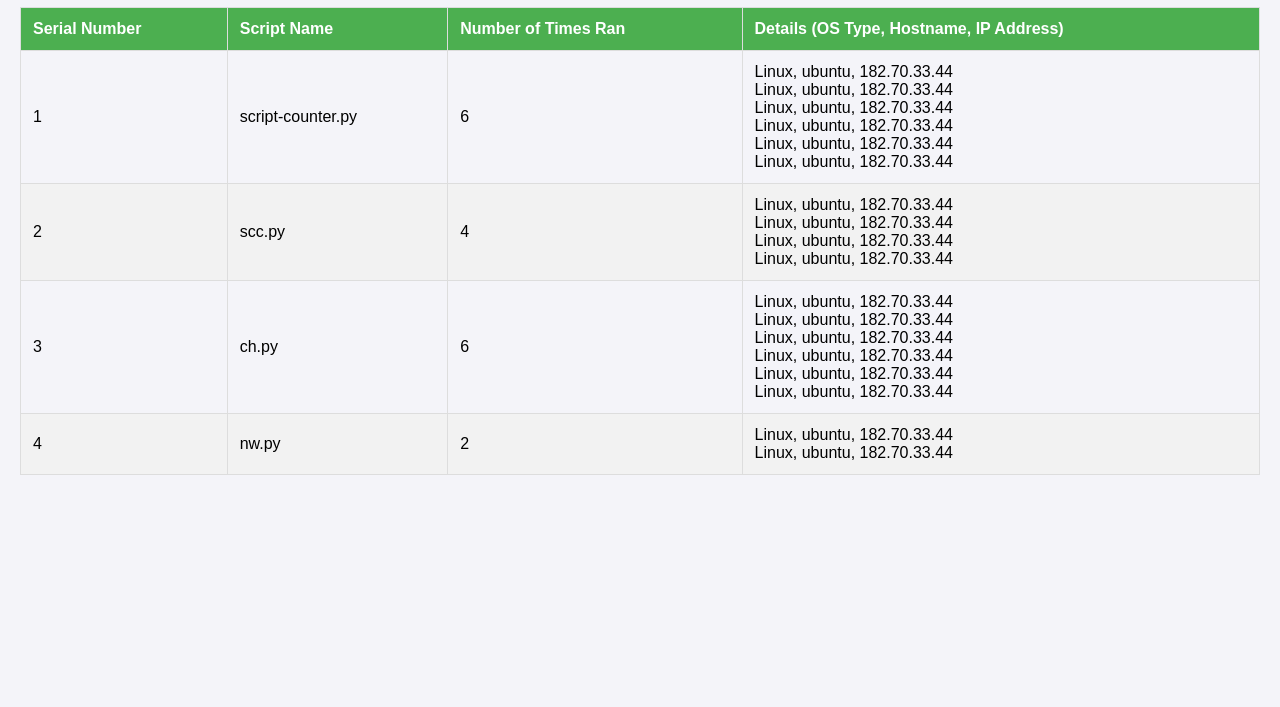
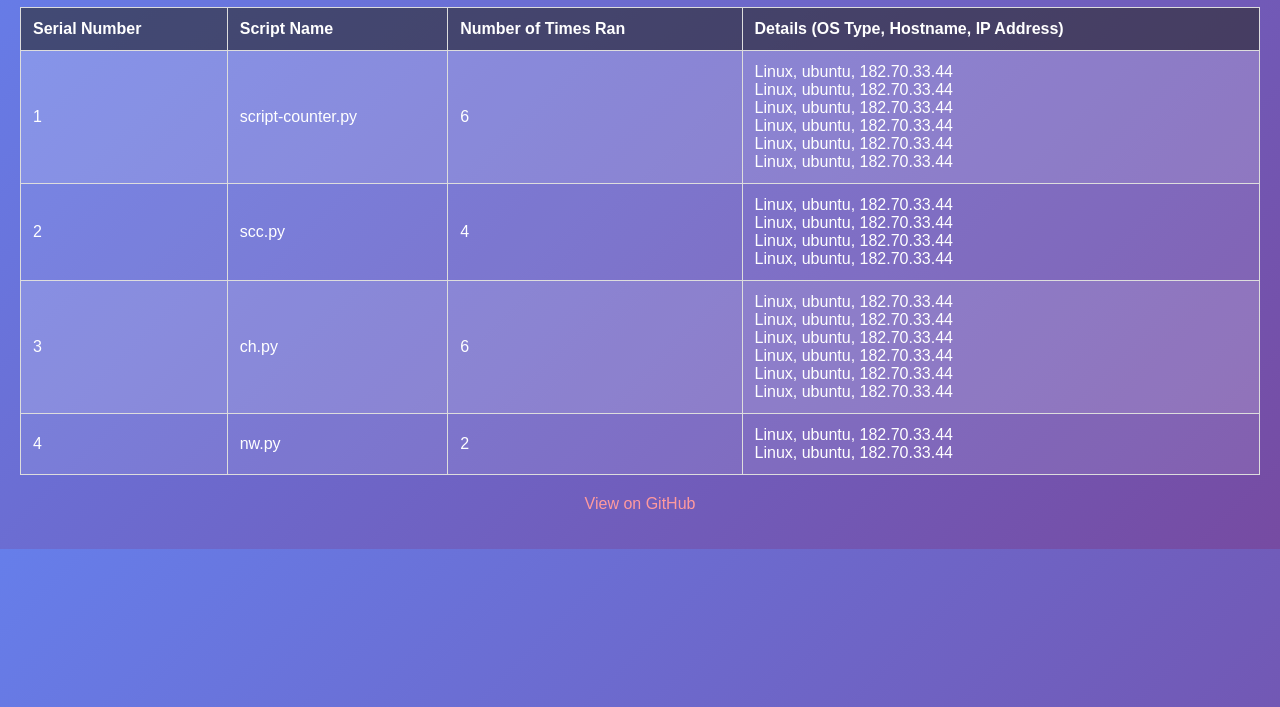
Before and after one commit to randumduck/script-counter, a plain HTML site: page index.html in a window 1280 px wide. Shown: the part 93-800 px from the top of the page. Drawn offline with Linux system fonts and the light colour scheme.

Commit message:
Update index.html

```diff
--- a/index.html
+++ b/index.html
@@ -2,17 +2,18 @@
 <html lang="en">
 <head>
     <meta charset="UTF-8">
-    <title>Script Run Counter</title>
+    <title>Randumduc's Script</title>
     <style>
         body {
             font-family: Arial, sans-serif;
-            background-color: #f4f4f9;
+            background: linear-gradient(135deg, #667eea 0%, #764ba2 100%);
+            color: #fff;
             margin: 0;
             padding: 20px;
         }
         h1 {
             text-align: center;
-            color: #333;
+            color: #fff;
         }
         table {
             width: 100%;
@@ -25,16 +26,30 @@
             text-align: left;
         }
         th {
-            background-color: #4CAF50;
+            background-color: rgba(0, 0, 0, 0.5);
             color: white;
         }
         tr:nth-child(even) {
-            background-color: #f2f2f2;
+            background-color: rgba(255, 255, 255, 0.1);
+        }
+        tr:nth-child(odd) {
+            background-color: rgba(255, 255, 255, 0.2);
+        }
+        a {
+            color: #ff9a9e;
+            text-decoration: none;
+        }
+        a:hover {
+            text-decoration: underline;
+        }
+        footer {
+            text-align: center;
+            margin-top: 20px;
         }
     </style>
 </head>
 <body>
-    <h1>Script Run Counter</h1>
+    <h1>Randumduc's Script</h1>
     <table>
         <thead>
             <tr>
@@ -48,6 +63,10 @@
             <!-- Data will be inserted here by JavaScript -->
         </tbody>
     </table>
+
+    <footer>
+        <p><a href="https://github.com/randumduck/script-counter" target="_blank">View on GitHub</a></p>
+    </footer>
 
     <script>
         fetch('https://raw.githubusercontent.com/randumduck/script-counter/main/counter.json')
```
